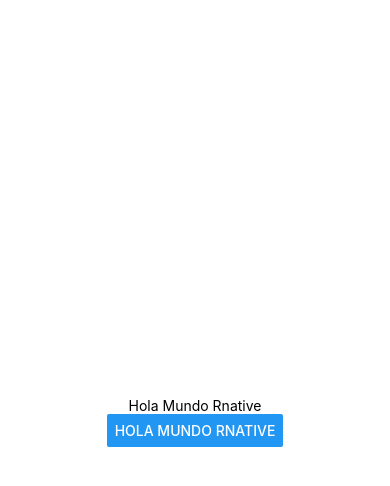
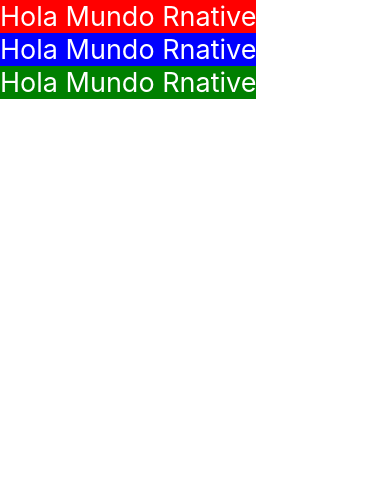
Before and after one commit to Kripxx/PM194, a React Native app in the folder Practica4/my-black/: screen / in a window 390 px wide. Shown: the top 486 px of the page. Built offline with nearby package versions, Linux system fonts and the light colour scheme.

Commit message:
Practica No.6: StyleSheet & Flex

```diff
--- a/Practica4/my-black/App.js
+++ b/Practica4/my-black/App.js
@@ -3,13 +3,13 @@ import { StatusBar } from 'expo-status-bar';
 import { StyleSheet, Text, View, Button } from 'react-native';
 import React, { useState } from 'react';
 
-const Texto = () => {
+const Texto = ({style}) => {
   const [children, setChildren] = useState('Hola Mundo Rnative');
   const actualizarTexto = () => {
     setChildren('Hola Mundo Rnative Actualizado');
   }
   return (
-    <Text onPress={actualizarTexto}>{children}</Text>
+    <Text style={[styles.text, style]} onPress={actualizarTexto}>{children}</Text>
   );
 };
 
@@ -27,8 +27,9 @@ const Boton = () => {
 export default function App() {
   return (
     <View style={styles.container}>
-      <Texto>Hola Mundo</Texto>
-      <Boton />
+      <Texto style={styles.red}>Hola Mundo</Texto>
+      <Texto style={styles.blue}>Hola Mundo</Texto>
+      <Texto style={styles.green}>Hola Mundo</Texto>
       <StatusBar style="auto" />
     </View>
   );
@@ -38,7 +39,14 @@ const styles = StyleSheet.create({
   container: {
     flex: 1,
     backgroundColor: '#fff',
-    alignItems: 'center',
-    justifyContent: 'center',
+    alignItems: 'baseline',
+    justifyContent: 'row',
   },
+  text:{
+    color:'#fff',
+    fontSize: 27,
+  },
+  red:{backgroundColor:'red'},
+  blue:{backgroundColor:'blue'},
+  green:{backgroundColor:'green'}
 });
```
